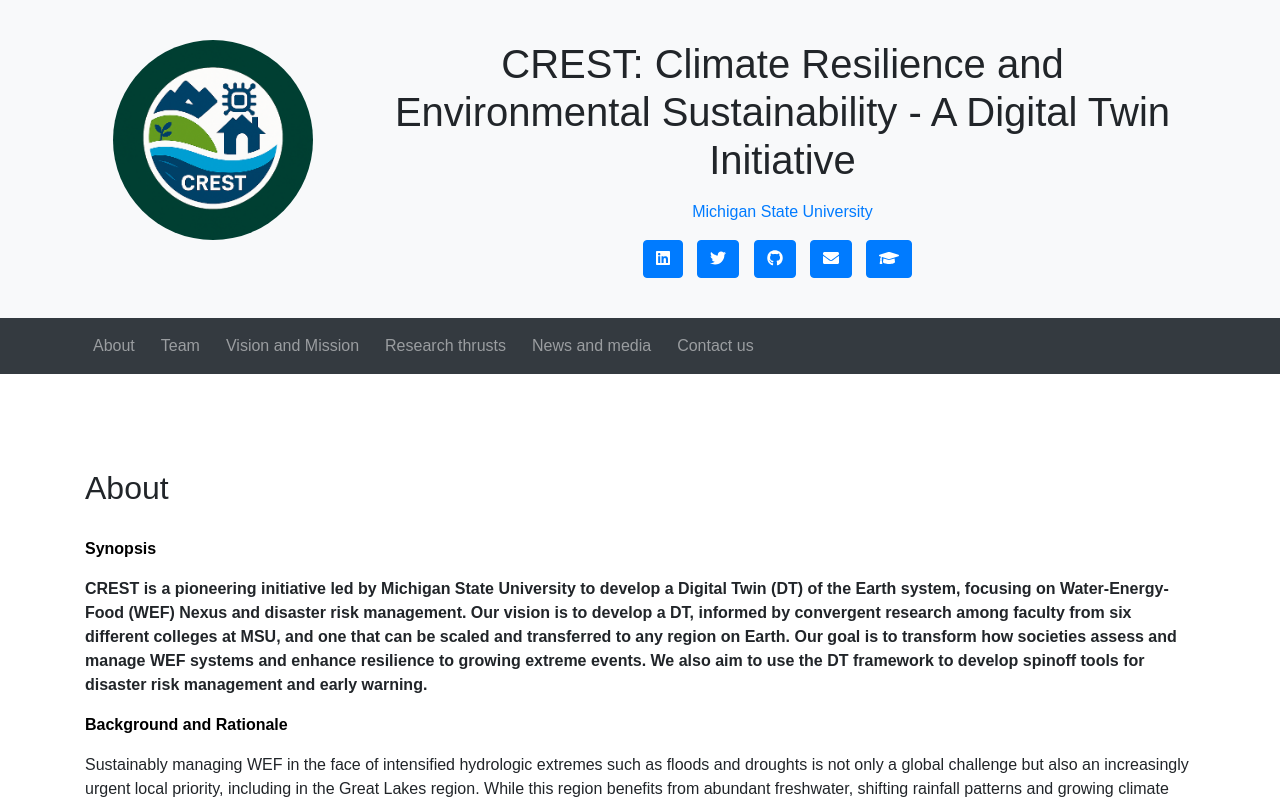
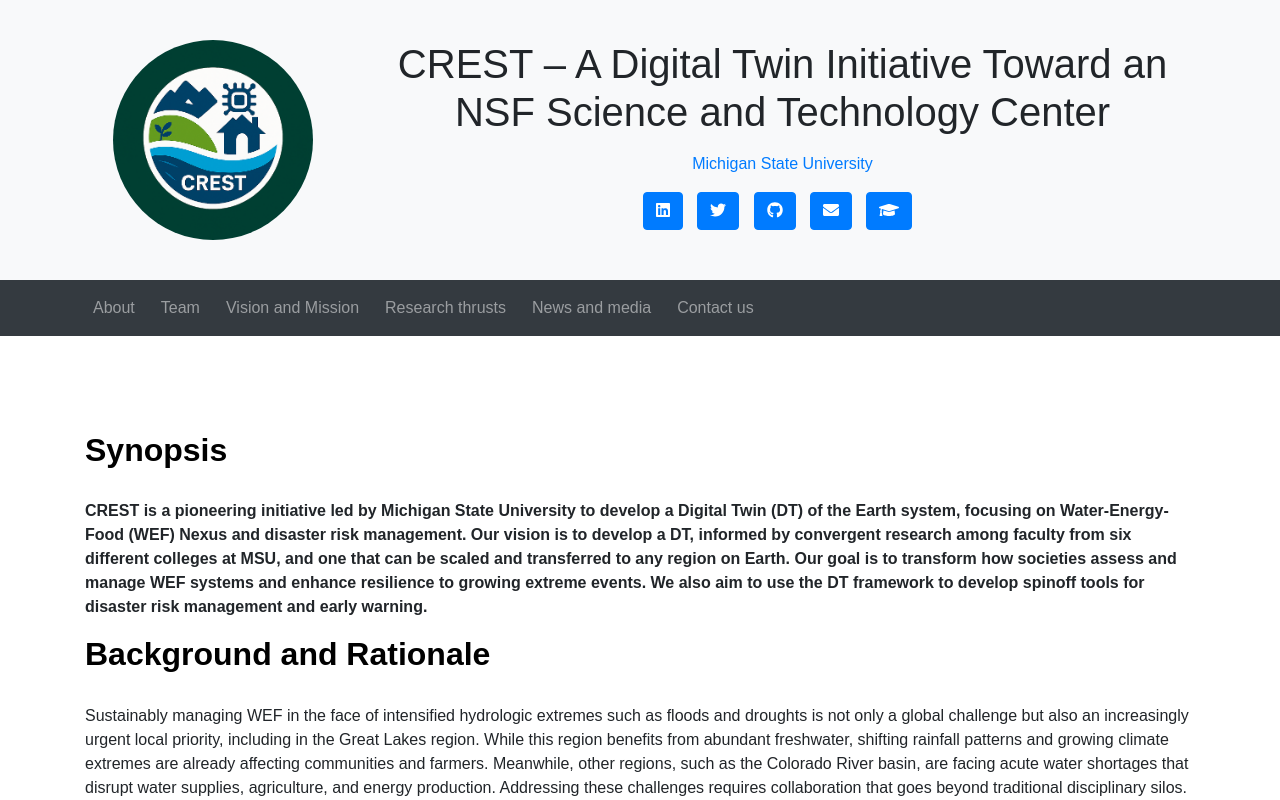
Before and after one commit to crest-msu/crest-msu.github.io, a plain HTML site: page index.html in a window 1280 px wide. Shown: the top 800 px of the page. Drawn offline with nearby package versions, Linux system fonts and the light colour scheme.

Commit message:
Update index.html

```diff
--- a/index.html
+++ b/index.html
@@ -27,7 +27,7 @@
           <img src="profile-photo.png" alt="Profile Photo" class="profile-photo">
         </div>
         <div class="col-md-9">
-          <h1>CREST: Climate Resilience and Environmental Sustainability - A Digital Twin Initiative</h1>
+          <h1>CREST – A Digital Twin Initiative Toward an NSF Science and Technology Center</h1>
 
           <p class="lead"></p>
 
@@ -81,10 +81,11 @@
     <div class="container">
       <div class="row">
         <div class="col-md-12">
-          <h2>About</h2>
-          <p><strong><FONT COLOR=black>Synopsis</strong></FONT></p>
+          <!-- <h2>About</h2> -->
+          <h2><strong><FONT COLOR=black>Synopsis</strong></FONT></h2>
           <p><strong>CREST is a pioneering initiative led by Michigan State University to develop a Digital Twin (DT) of the Earth system, focusing on Water-Energy-Food (WEF) Nexus and disaster risk management. Our vision is to develop a DT, informed by convergent research among faculty from six different colleges at MSU, and one that can be scaled and transferred to any region on Earth. Our goal is to transform how societies assess and manage WEF systems and enhance resilience to growing extreme events. We also aim to use the DT framework to develop spinoff tools for disaster risk management and early warning.</strong>
-          <p><strong><FONT COLOR=black>Background and Rationale</strong></FONT></p>
+          <br>
+          <h2><strong><FONT COLOR=black>Background and Rationale</strong></FONT></h2>
         </p>Sustainably managing WEF in the face of intensified hydrologic extremes such as floods and droughts is not only a global challenge but also an increasingly urgent local priority, including in the Great Lakes region. While this region benefits from abundant freshwater, shifting rainfall patterns and growing climate extremes are already affecting communities and farmers. Meanwhile, other regions, such as the Colorado River basin, are facing acute water shortages that disrupt water supplies, agriculture, and energy production. Addressing these challenges requires collaboration that goes beyond traditional disciplinary silos.</p>
         </p>Our initial focus will be the Asian Water Tower (AWT), a vast and vulnerable region supplying water to over 25% of the world’s population. With its complex geography, hydrology, and climate, the AWT serves as an ideal testbed for developing and piloting the DT framework. The region is experiencing intensified hydrologic extremes, rapid glacier melt, and mounting land and water use pressures, all of which have cascading effects on agriculture, energy, and the environment. These effects reverberate globally, shaping migration, trade, and environmental security, including in regions like the Great Lakes. Our rationale is simple: if MSU can develop the horsepower to digitally twin a system as complex as the AWT, we can demonstrate the capability to adapt the platform to other regions, including the Great Lakes.</p>
         </p>CREST’s key innovation is the DT framework, an interactive, web-based platform that leverages the power of artificial intelligence and machine learning (AI/ML), integrating satellite data, process-based models (e.g., hydrology, agriculture, ecosystems), and socioeconomic information. This powerful tool will help decision-makers—from governments to community planners—visualize real-time risks, forecast future conditions, and evaluate “what-if” scenarios related to external shocks, infrastructure changes, or policy shifts. What sets our approach apart is the integration of both natural and human systems, bridging hydrology, agriculture, and engineering with policy and governance to ensure that proposed solutions are not only scientifically sound but also socially viable.</p>
```
